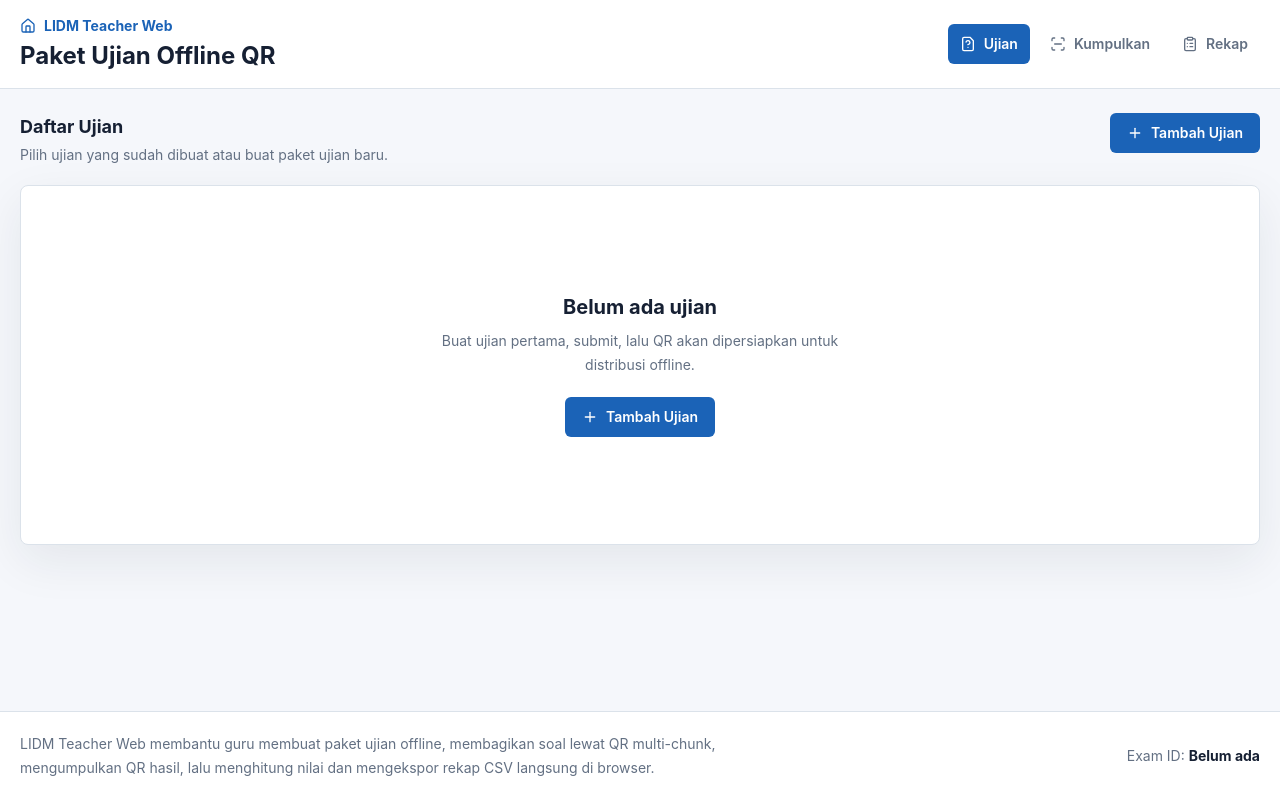
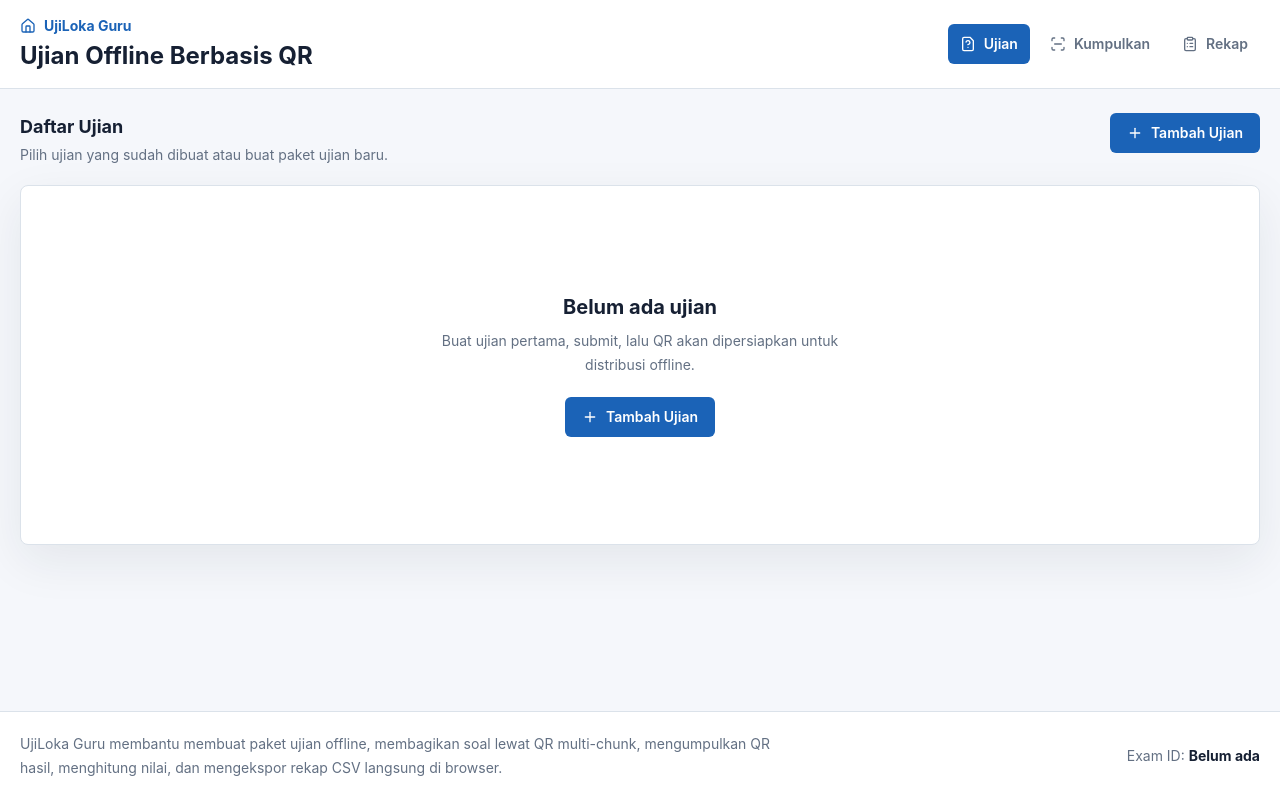
Before and after one commit to dipras/ujiloka-guru, a React (Vite) app: page / in a window 1280 px wide. Built offline with nearby package versions, Linux system fonts and the light colour scheme.

Commit message:
chore: rebrand teacher app as UjiLoka

```diff
--- a/index.html
+++ b/index.html
@@ -3,7 +3,7 @@
   <head>
     <meta charset="UTF-8" />
     <meta name="viewport" content="width=device-width, initial-scale=1.0" />
-    <title>LIDM Teacher Web</title>
+    <title>UjiLoka Guru</title>
   </head>
   <body>
     <div id="root"></div>
--- a/package.json
+++ b/package.json
@@ -1,5 +1,5 @@
 {
-  "name": "lidm-teacher-web",
+  "name": "ujiloka-guru",
   "private": true,
   "version": "0.1.0",
   "type": "module",
--- a/src/layouts/TeacherAppLayout.tsx
+++ b/src/layouts/TeacherAppLayout.tsx
@@ -27,10 +27,10 @@ export function TeacherAppLayout() {
           <div>
             <div className="flex items-center gap-2 text-sm font-bold text-primary">
               <Home size={16} />
-              LIDM Teacher Web
+              UjiLoka Guru
             </div>
             <h1 className="mt-1 text-2xl font-bold text-ink">
-              Paket Ujian Offline QR
+              Ujian Offline Berbasis QR
             </h1>
           </div>
           <nav className="flex gap-2 overflow-x-auto">
@@ -63,9 +63,9 @@ export function TeacherAppLayout() {
       <footer className="border-t border-line bg-white no-print">
         <div className="mx-auto flex max-w-7xl flex-col gap-3 px-5 py-5 text-sm text-muted md:flex-row md:items-center md:justify-between">
           <p className="max-w-3xl leading-6">
-            LIDM Teacher Web membantu guru membuat paket ujian offline,
-            membagikan soal lewat QR multi-chunk, mengumpulkan QR hasil, lalu
-            menghitung nilai dan mengekspor rekap CSV langsung di browser.
+            UjiLoka Guru membantu membuat paket ujian offline, membagikan soal
+            lewat QR multi-chunk, mengumpulkan QR hasil, menghitung nilai, dan
+            mengekspor rekap CSV langsung di browser.
           </p>
           <span>
             Exam ID:{" "}
--- a/src/teacher/useTeacherState.ts
+++ b/src/teacher/useTeacherState.ts
@@ -30,7 +30,8 @@ import {
   ResultPayload,
 } from "../lib/schema";
 
-const STORAGE_KEY = "lidm-teacher-web.exams.v1";
+const STORAGE_KEY = "ujiloka-guru.exams.v1";
+const LEGACY_STORAGE_KEY = "lidm-teacher-web.exams.v1";
 
 export type PublishedExam = {
   id: string;
@@ -45,7 +46,9 @@ export type PublishedExam = {
 function loadStoredExams(): PublishedExam[] {
   if (typeof window === "undefined") return [];
   try {
-    const raw = window.localStorage.getItem(STORAGE_KEY);
+    const raw =
+      window.localStorage.getItem(STORAGE_KEY) ||
+      window.localStorage.getItem(LEGACY_STORAGE_KEY);
     if (!raw) return [];
     const parsed = JSON.parse(raw);
     return Array.isArray(parsed) ? (parsed as PublishedExam[]) : [];
```
Also changed, not shown: 1 other file (tests, documents, lock files or other folders).
